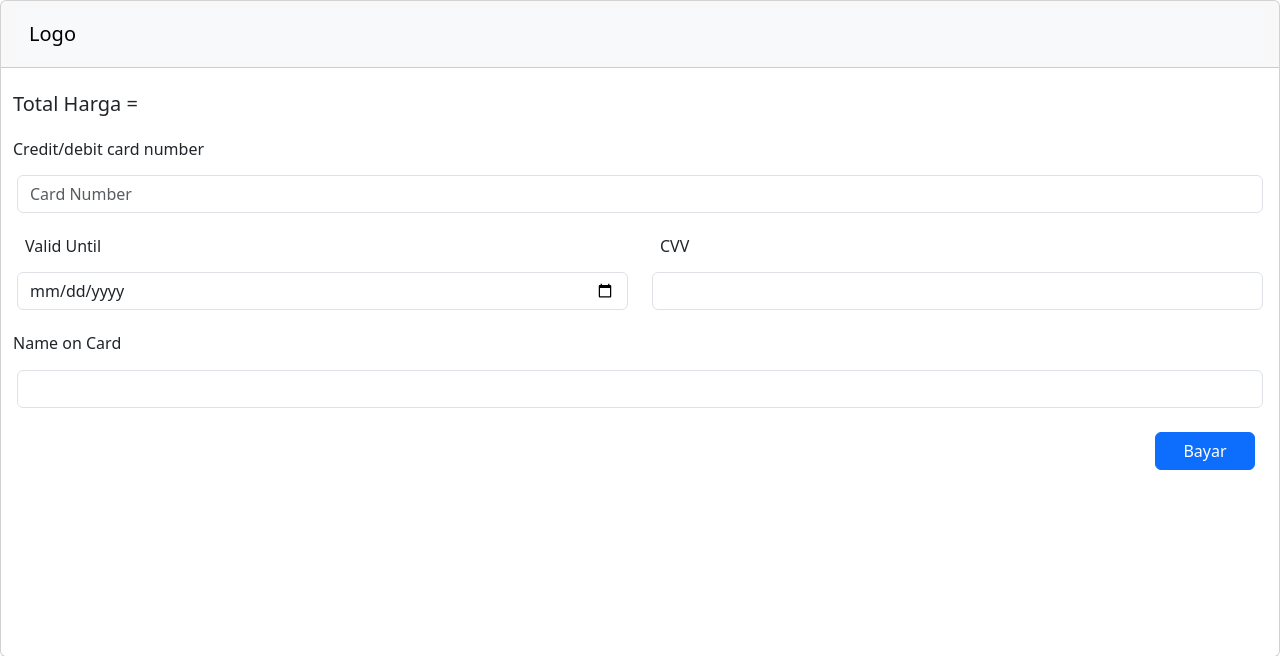
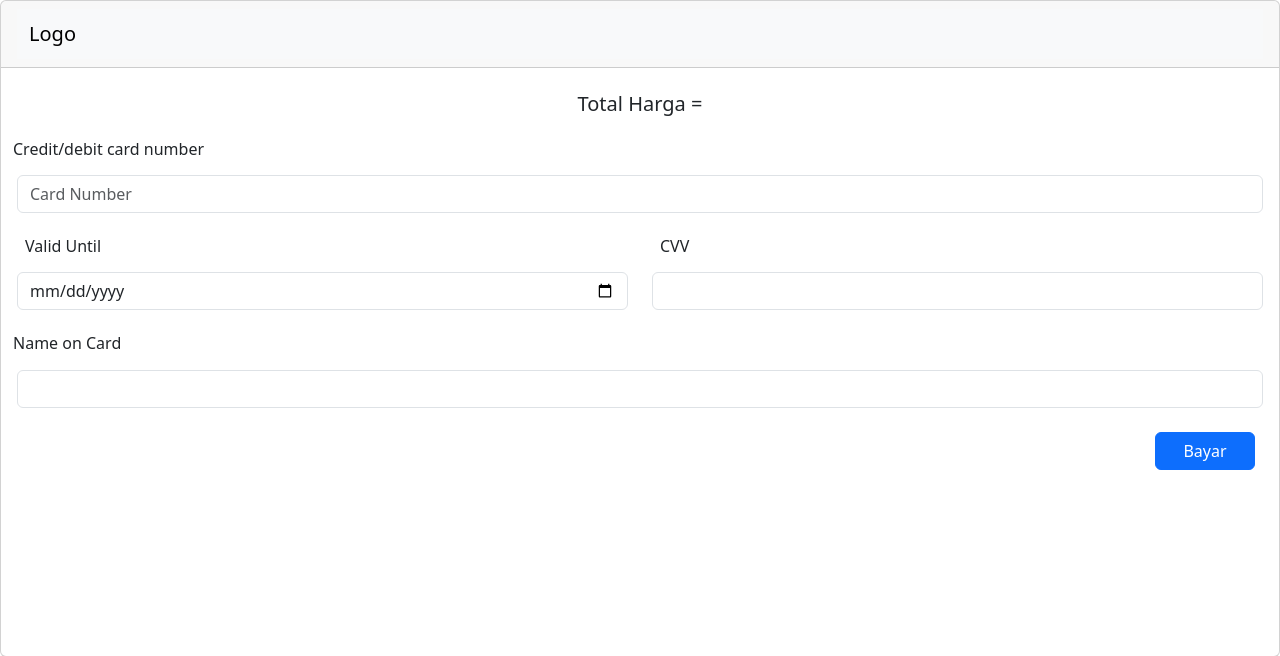
Before and after one commit to tlithaee/Airport_System, a PHP site: page /pembayaran.php in a window 1280 px wide. Shown: the top 656 px of the page. Run offline with PHP 8.4, Linux system fonts and the light colour scheme.

Commit message:
ada yg ditambah

```diff
--- a/pembayaran.php
+++ b/pembayaran.php
@@ -44,7 +44,7 @@
 
 	<div class="card-body">
 			<div class="row">
-				<h5 class="p-2">Total Harga = </h5>
+				<h5 class="p-2 d-flex justify-content-center">Total Harga = </h5>
                 <h6 class="p-2 ">Credit/debit card number </h6>
                     <div class="input-group mb-3">
                         <input type="text" class="form-control" data-mask="0000 0000 0000 0000" placeholder="Card Number" aria-label="Username" aria-describedby="basic-addon1">
@@ -65,7 +65,7 @@
 			</div>
         </div>
             <div class="row">
-                <h6 class="p-2">Name on Card </h6>
+                <h6 class="p-2">Name on Card</h6>
                     <div class="input-group mb-3">
                         <input type="text" class="form-control" aria-label="Username" aria-describedby="basic-addon1">
                     </div>
@@ -78,14 +78,16 @@
         <div class="modal fade" id="passModal" tabindex="-1" aria-labelledby="ModalLabel" aria-hidden="true">
             <div class="modal-dialog">
                 <div class="modal-content">
-                    <div class="modal-header">
+                    <div class="modal-header d-flex justify-content-center">
                         <h1 class="modal-title fs-5" id="ModalLabel">Pembayaran Berhasil</h1>
                     </div>
                     <form method="post" action="<?php echo $_SERVER['PHP_SELF']; ?>">
-                    <div class="modal-body">
-                        <div class="form-text">
-                        Kode Booking =
-                        </div>
+
+                    <div class="modal-body d-flex justify-content-center">
+                        <h6 class="p-2">Kode Booking</h6>
+                            <div class="input-group mb-3">
+                                <input type="text" class="form-control" aria-label="Username" aria-describedby="basic-addon1">
+                            </div>
                     </div>
                     </form>
                 </div>
```
